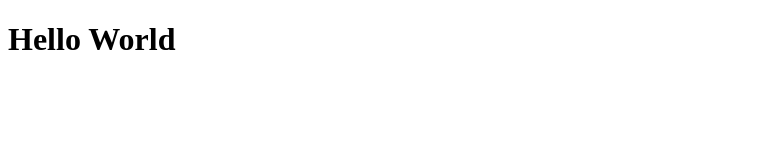
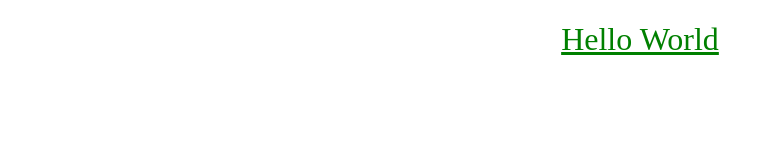
Before and after one commit to josuefierro/jubilant-octo-rotary-phone, a plain HTML site: page index.html in a window 1280 px wide. Shown: the whole page, without its empty margins (0-774 px from the left). Drawn offline with Linux system fonts and the light colour scheme.

Commit message:
centered and green text hello world

```diff
--- a/index.html
+++ b/index.html
@@ -5,6 +5,7 @@
     <meta http-equiv="X-UA-Compatible" content="IE=edge">
     <meta name="viewport" content="width=device-width, initial-scale=1.0">
     <title>Document</title>
+    <link rel="stylesheet" href="styles.css">
 </head>
 <body>
     <h1>Hello World</h1>
--- /dev/null
+++ b/styles.css
@@ -0,0 +1,4 @@
+h1 {color: green;
+font-weight: 300;
+text-align: center;
+text-decoration: underline;}
```
